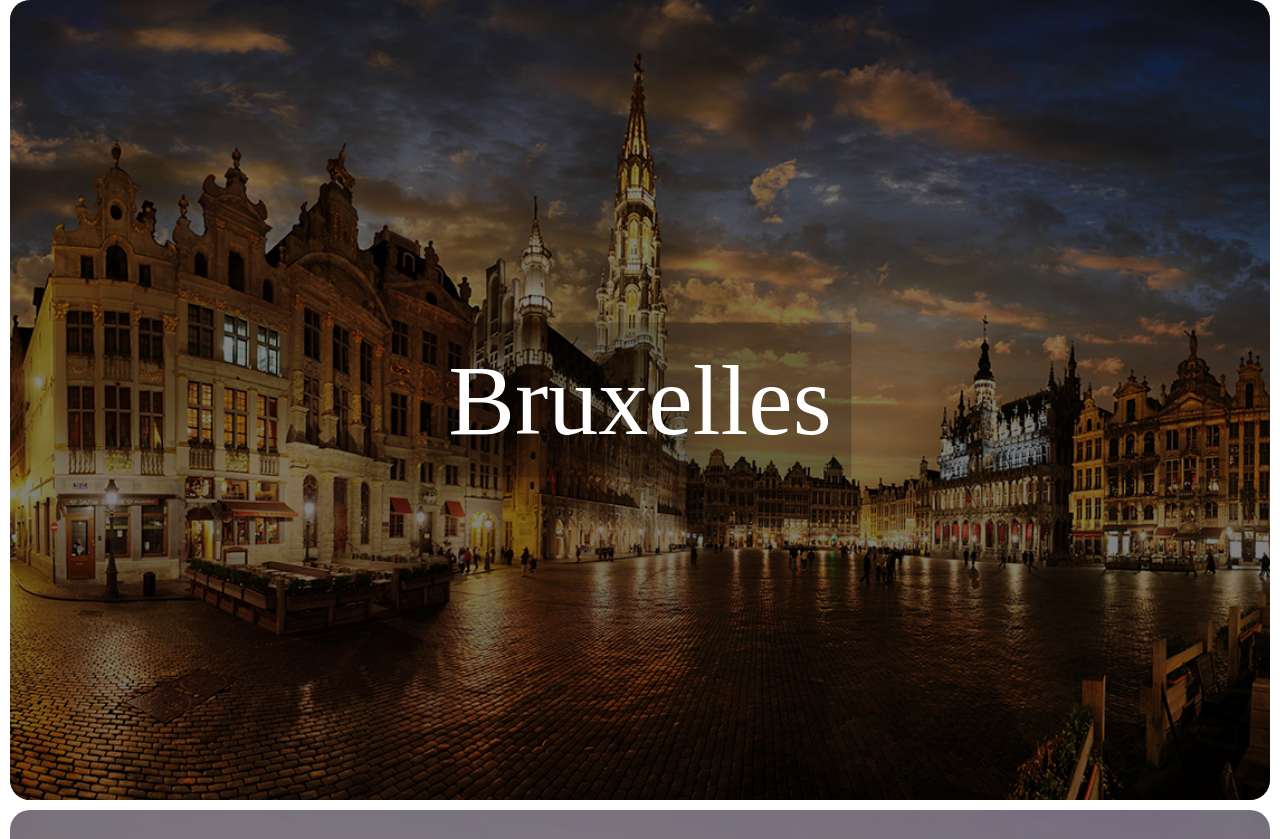
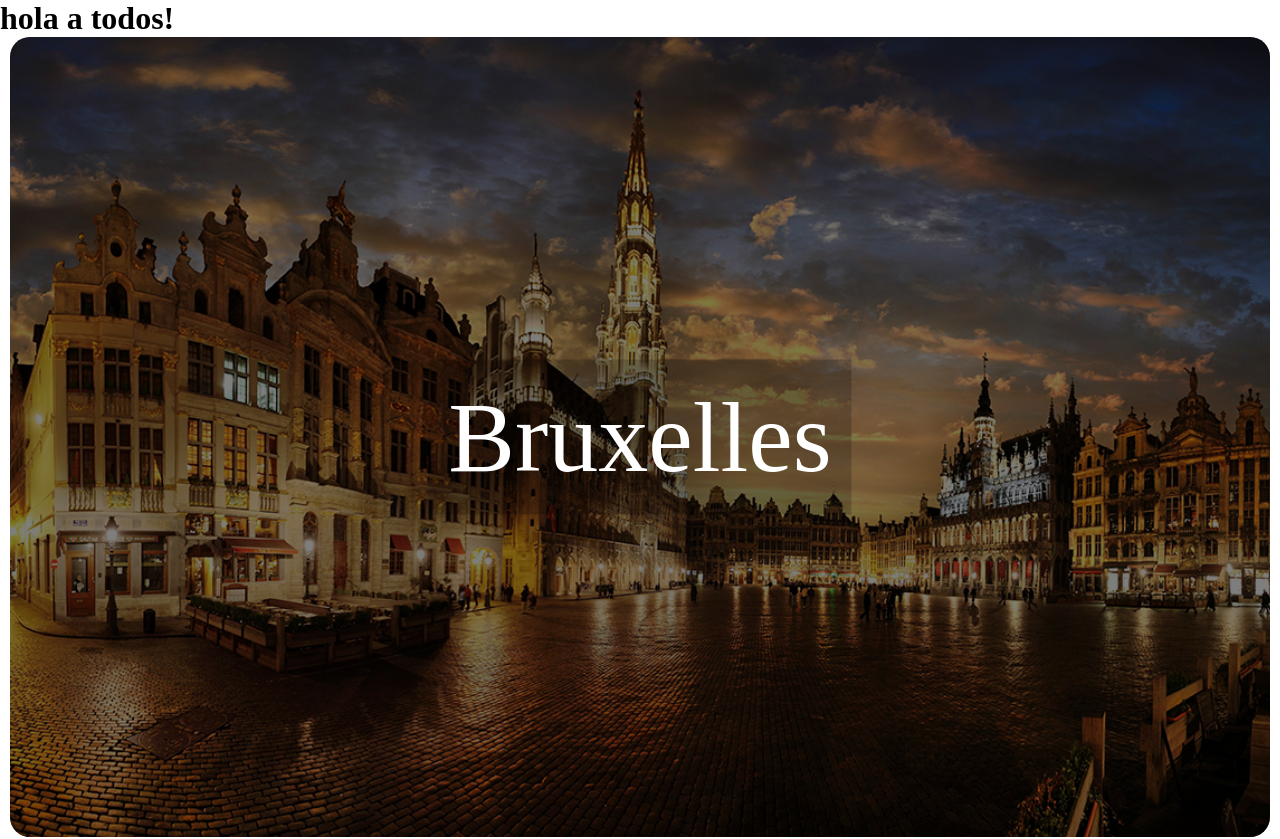
Before and after one commit to chrishut10/htmlcss-airbnb, a plain HTML site: page index.html in a window 1280 px wide. Shown: the top 839 px of the page. Drawn offline with Linux system fonts and the light colour scheme.

Commit message:
Nuevo comento

```diff
--- a/index.html
+++ b/index.html
@@ -7,7 +7,7 @@
   </head>
   <body>
 
-
+     <h1> hola a todos!</h1>
     <div id="picture1" class="city">
       <div class="name"> Bruxelles </div>
       <div class="layover">
```
